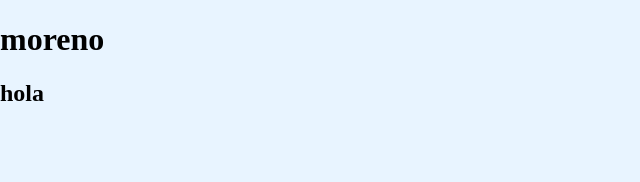
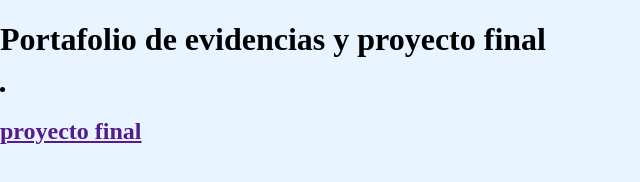
Before and after one commit to dannamorenoburgos4-ship-it/Danna-Lizeth-Moreno-Burgos.github.io, a plain HTML site: page index.html in a window 1280 px wide. Shown: the whole page, without its empty margins (0-640 px from the left). Drawn offline with Linux system fonts and the light colour scheme.

Commit message:
Update index.html

```diff
--- a/index.html
+++ b/index.html
@@ -78,8 +78,14 @@
 
 <body>
 
- <h1>moreno</h1>
-    <h2>hola</h2>
+ <h1>Portafolio de evidencias y proyecto final</h1>
+    <uo>
+        <li>
+            <a href="">
+                <h2>proyecto final</h2>
+            </a>
+        </li>
+    </uo>
 
 </body>
 </html>
```
